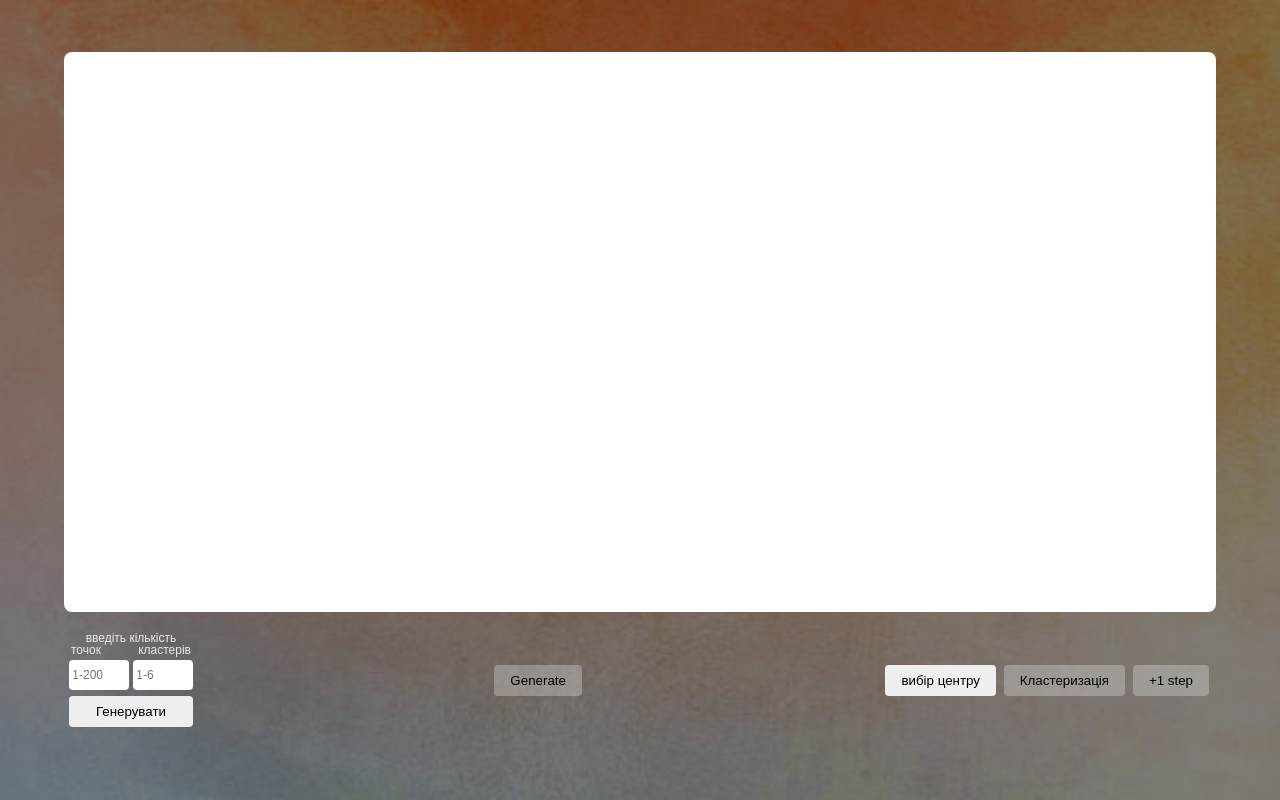
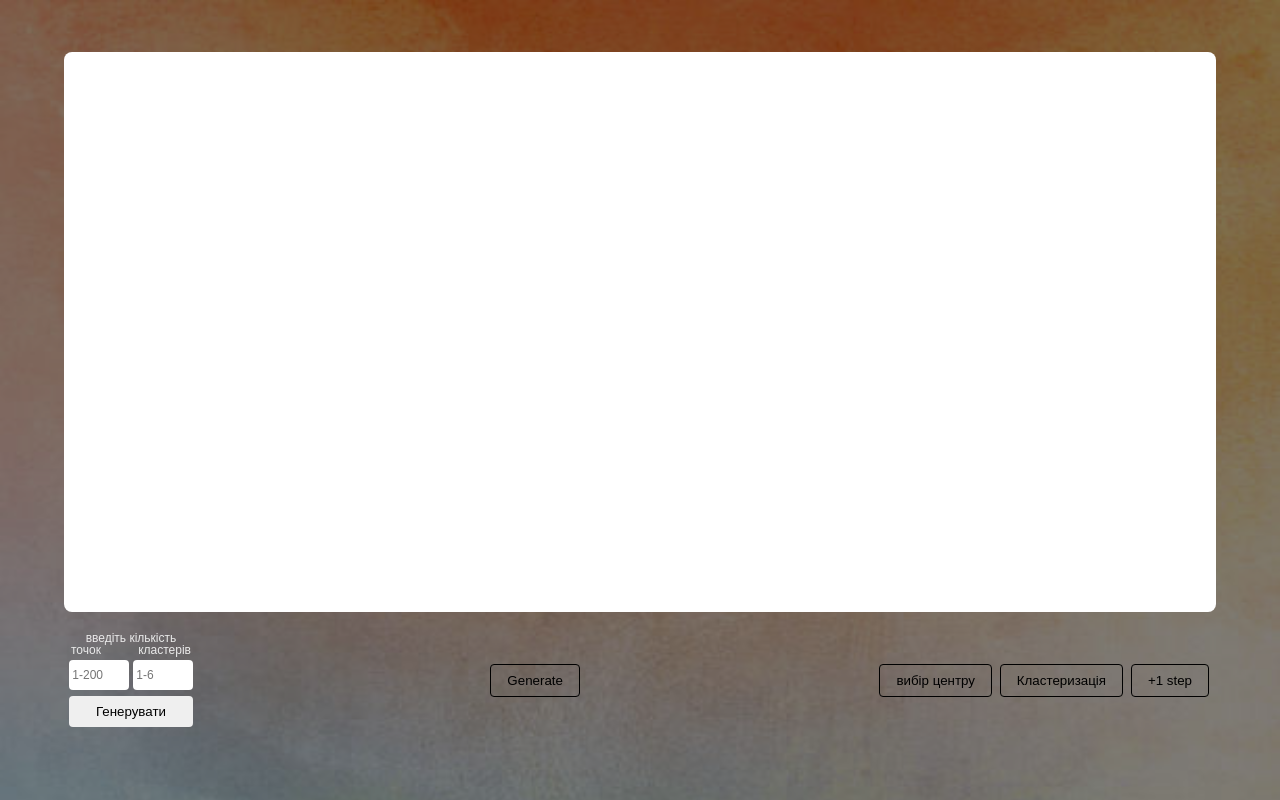
Before and after one commit to XTV77/Clasterisation, a plain HTML site: page index.html in a window 1280 px wide. Drawn offline with Linux system fonts and the light colour scheme; a web font is replaced by a local one.

Commit message:
Add files via upload

```diff
--- a/index.html
+++ b/index.html
@@ -27,7 +27,11 @@
         Generate
       </button>
       <div>
-        <button onclick="pickCenter(),clustering()" class="pick_button">
+        <button
+          onclick="pickCenter(),clustering()"
+          disabled
+          class="pick_button"
+        >
           вибір центру
         </button>
         <button onclick="endResult()" disabled class="clust_button">
--- a/style.scss
+++ b/style.scss
@@ -96,6 +96,10 @@ body {
 }
 button {
   margin: 2px;
+  &:disabled {
+    background-color: rgba(0, 0, 0, 0);
+    border: 1px solid #000;
+  }
 }
 .toner {
   width: 100%;
```
Also changed, not shown: style.css.
